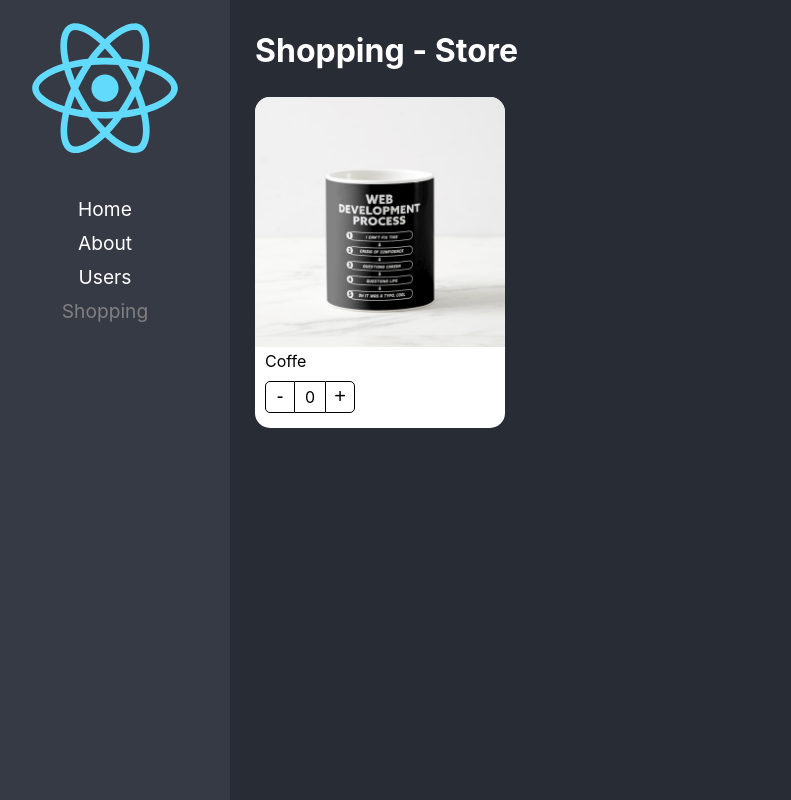
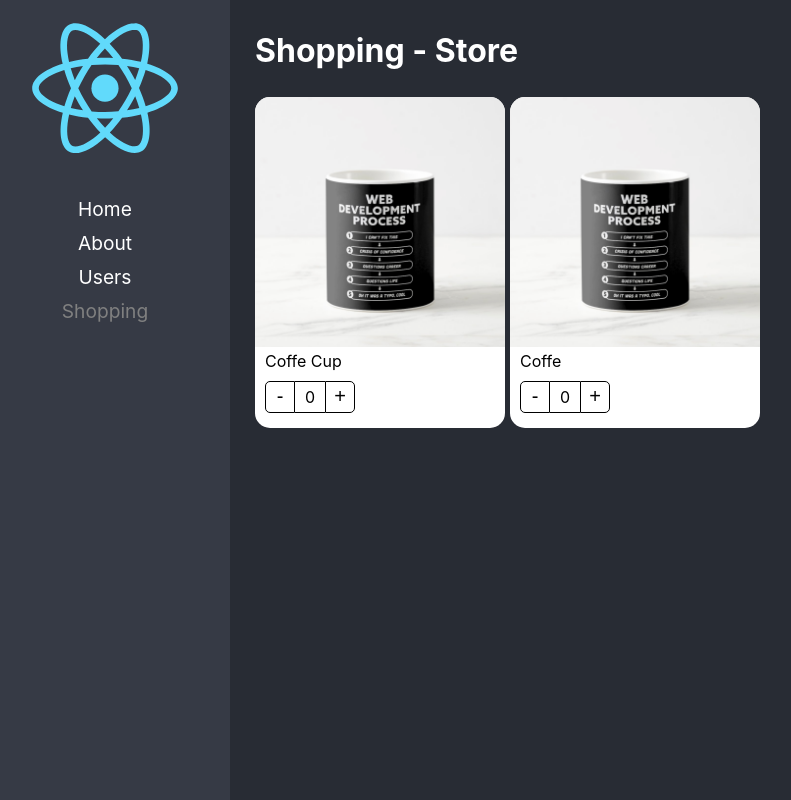
Before and after one commit to leandroquiroga/react-app-ts, a React (Create React App) app: page /shop in a window 1280 px wide. Shown: the whole page, without its empty margins (20-811 px from the left). Built offline with nearby package versions, Linux system fonts and the light colour scheme.

Commit message:
pattern: Pattern Compund Component - React.js

```diff
--- a/src/patterns/components/ProductCard.tsx
+++ b/src/patterns/components/ProductCard.tsx
@@ -1,15 +1,39 @@
 import styles from "../styles/styles.module.css";
 import logoNoImage from "../assets/no-image.jpg";
+import { Props } from "../interfaces";
+import { ProductContextProps } from '../interfaces/index';
+import { createContext, useContext } from "react";
 import { useProduct } from "../hooks/useProduct";
-import { Props } from "../interfaces";
-import { ProductsButtonsProps } from "../interfaces/index";
+
+/*
+ * Creamos el context para que los componentes puedan proporcionar o leer infromacion entre si
+ */
+const ProductContext = createContext({} as  ProductContextProps);
+const { Provider } = ProductContext;
+
 
 export const ProductImage = ({ img = "" }) => {
+
+  const { product } = useContext(ProductContext);
+  let imgToShow: string;
+  /*
+    * Dependiendo de si usamos lo que veiene de los props o si usamos los que venga en el context,
+    * vamos a utilizar una condicion para definir el valor que usamos en el atributo src.
+  */
+
+  if (img) {
+    imgToShow = img
+  } else if (product?.image) {
+    imgToShow = product.image
+  } else {
+    imgToShow = logoNoImage;
+  }
+
   return (
     // eslint-disable-next-line jsx-a11y/img-redundant-alt
     <img
       className={styles.productImg}
-      src={img ? img : logoNoImage}
+      src={imgToShow}
       alt="Product Image"
     />
   );
@@ -17,26 +41,39 @@ export const ProductImage = ({ img = "" }) => {
 
 // En caso de que reciba mas de un elemento por pros de debe crear una Interface
 // para detallar el tipo de dato de cada pros
-export const ProductTitle = ({ title }: { title: string }) => {
-  return <span className={styles.productDescription}> {title} </span>;
+export const ProductTitle = ({ title }: { title?: string }) => {
+  const { product } = useContext(ProductContext);
+
+
+  return (
+    <span className={styles.productDescription}>
+      {(title) ? title : product?.title}
+    </span>
+  )
 };
 
-export const ProductButtons = ({
-  counter,
-  handleCounter,
-}: ProductsButtonsProps) => {
+export const ProductButtons = () => {
+
+  /*
+   * Utilizando el useContext que reciba el ProductContext nos garantizamos de
+   * devuelva los valores del contexto segun el contexto que le hayamos pasado,
+   * en este caso el contexto es ProductContext
+
+  */
+  const {counterProduct, handleCounterProducts} = useContext(ProductContext);
+
   return (
     <div className={styles.buttonsContainer}>
       <button
         className={styles.buttonMinus}
-        onClick={() => handleCounter(-1)}
+        onClick={() => handleCounterProducts(-1)}
       >
         -
       </button>
-      <div className={styles.countLabel}> {counter} </div>
+      <div className={styles.countLabel}> {counterProduct} </div>
       <button
         className={styles.buttonAdd}
-        onClick={() => handleCounter(+1)}
+        onClick={() => handleCounterProducts(+1)}
       >
         +
       </button>
@@ -44,17 +81,29 @@ export const ProductButtons = ({
   );
 };
 
-export const ProductCard = ({ product }: Props) => {
+export const ProductCard = ({ children, product }: Props) => {
+
   const { counterProduct, handleCounterProducts } = useProduct();
 
   return (
-    <div className={styles.productCard}>
-      <ProductImage img={product.image} />
-      <ProductTitle title={product.title} />
-      <ProductButtons
-        counter={counterProduct}
-        handleCounter={handleCounterProducts}
-      />
-    </div>
+    <Provider value={{
+      handleCounterProducts,
+      counterProduct,
+      product
+    }}>
+      <div className={styles.productCard}>
+        {children}
+      </div>
+    </Provider>
   );
 };
+
+
+/*
+ * Podemos añadirle al componente nuevas propiedades
+ * Estas propiedades deben apuntar a dichos componentes
+*/
+
+ProductCard.Title   = ProductTitle;
+ProductCard.Image   = ProductImage;
+ProductCard.Button  = ProductButtons
--- a/src/patterns/pages/ShoppingPage.tsx
+++ b/src/patterns/pages/ShoppingPage.tsx
@@ -1,5 +1,4 @@
-import React from 'react'
-import { ProductCard } from '../components/ProductCard';
+import { ProductButtons, ProductCard, ProductImage, ProductTitle } from '../components/ProductCard';
 
 const product = {
   id: '1',
@@ -9,6 +8,7 @@ const product = {
 
 
 export const ShoppingPage = () => {
+
   return (
     <div className='main-layout-pages '>
       <h1>Shopping - Store</h1>
@@ -17,8 +17,21 @@ export const ShoppingPage = () => {
         flexDirection: 'row',
         flexWrap: 'wrap'
       }}>
+        {/*
+          Cada componente hijo hacer referencia directa al componente padre,
+          a este patron se lo conoce como Compund Component
+        */}
+        <ProductCard product={product}>
+            <ProductCard.Image />
+            <ProductCard.Title title={ 'Coffe Cup' }/>
+            <ProductCard.Button />
+        </ProductCard>
 
-        <ProductCard product={product} />
+        <ProductCard product={product}>
+            <ProductImage />
+            <ProductTitle />
+            <ProductButtons />
+        </ProductCard>
       </div>
     </div>
   )
```
Also changed, not shown: src/patterns/interfaces/index.ts (+15 -2 lines).
